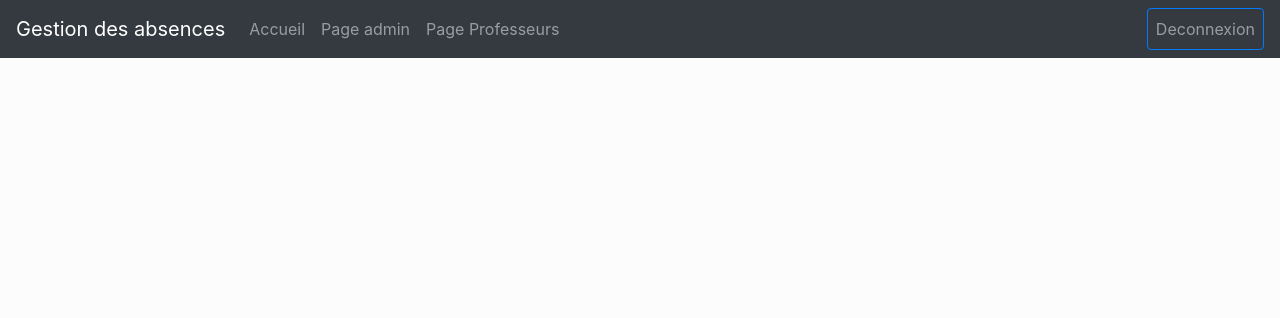
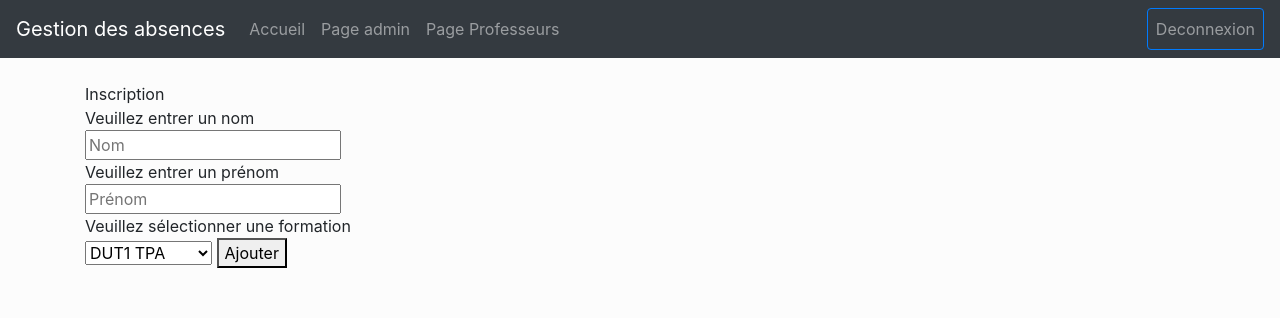
Before and after one commit to GrpChallweb/gestionAbs-master, a PHP site: page /ajouter.php in a window 1280 px wide. Shown: the top 318 px of the page. Run offline with PHP 8.4, Linux system fonts and the light colour scheme; a user stored in the database is signed in.

Commit message:
Add files via upload

```diff
--- a/gestionAbs-master/php/ajouter.php
+++ b/gestionAbs-master/php/ajouter.php
@@ -5,11 +5,14 @@
         require '../layout/header.php';
         require_once ('../classes/Etudiant.php');
 
+        extract($_POST);
+        $valid = true;
+
         if (isset($_POST['ajouter']))
         {
             $nom  = htmlentities(Strtoupper(trim($nom)));
             $prenom = htmlentities(Strtoupper(trim($prenom)));
-            $formation = htmlentities(trim($mail));
+            $formation = htmlentities(trim($formation));
         }
         if(empty($nom))
         {
@@ -26,7 +29,7 @@
         if(empty($formation))
         {
             $valid = false;
-            $er_mail = "Veuillez sélectionner une formation";
+            $er_formation = "Veuillez sélectionner une formation";
         }
 
         if($valid)
@@ -36,4 +39,67 @@
             exit;
         }
     }
+
 ?>
+
+<!DOCTYPE html>
+<html lang="fr">
+    <head>
+        <meta charset="utf-8">
+        <meta http-equiv="X-UA-Compatible" content="IE=edge">
+        <meta name="viewport" content="width=device-width, initial-scale=1">
+        <title>Ajouter</title>
+    </head>
+    <body>
+        <div>Inscription</div>
+        <form method="post">
+
+            <?php
+                if (isset($er_nom))
+                {
+            ?>
+                    <div><?= $er_nom ?></div>
+            <?php
+                }
+            ?>
+
+            <input type="text" placeholder="Nom" name="nom" value="<?php if(isset($nom)){ echo $nom; }?>" required>
+
+            <?php
+                if (isset($er_prenom))
+                {
+            ?>
+                    <div><?= $er_prenom ?></div>
+            <?php
+                }
+            ?>
+
+            <input type="text" placeholder="Prénom" name="prenom" value="<?php if(isset($prenom)){ echo $prenom; }?>" required>
+
+            <?php
+                if (isset($er_formation))
+                {
+            ?>
+                    <div><?= $er_formation ?></div>
+            <?php
+                }
+            ?>
+            <select id="formation" name="formation" value="<?php if(isset($formation)){ echo $formation; }?>" required>
+                <option value="DUT1 TPA">DUT1 TPA</option>
+                <option value="DUT1 TPB">DUT1 TPB</option>
+                <option value="DUT1 TPC">DUT1 TPC</option>
+                <option value="DUT1 TPD">DUT1 TPD</option>
+                <option value="DUT1 TPE">DUT1 TPE</option>
+                <option value="DUT2 TPA">DUT2 TPA</option>
+                <option value="DUT2 TPB">DUT2 TPB</option>
+                <option value="DUT2 TPC">DUT2 TPC</option>
+                <option value="DUT2 S3 APP">DUT2 S3 APP</option>
+                <option value="DUT2 S4 APP">DUT2 S4 APP</option>
+                <option value="LP DIM APP">LP DIM APP</option>
+                <option value="LP DIM FI">LP DIM FI</option>
+            </select>
+
+
+            <button type="submit" name="ajouter">Ajouter</button>
+        </form>
+    </body>
```
